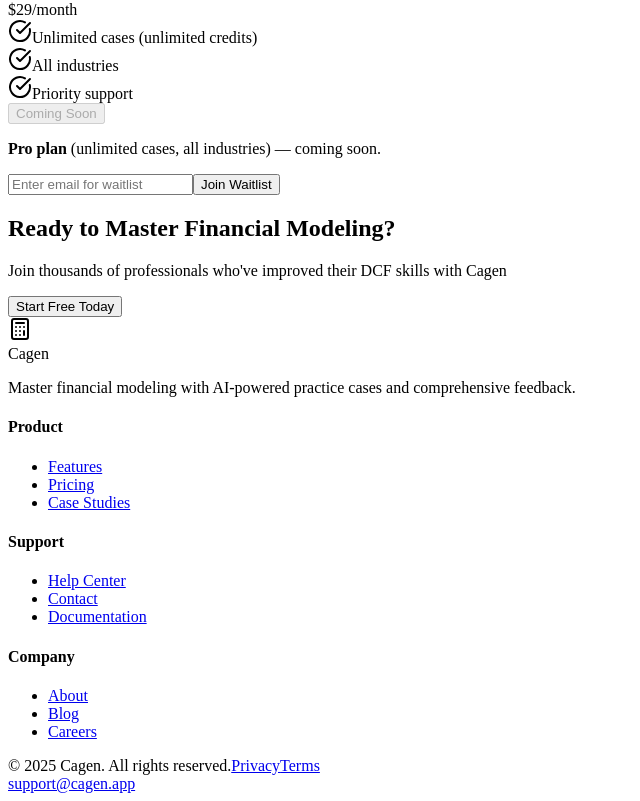
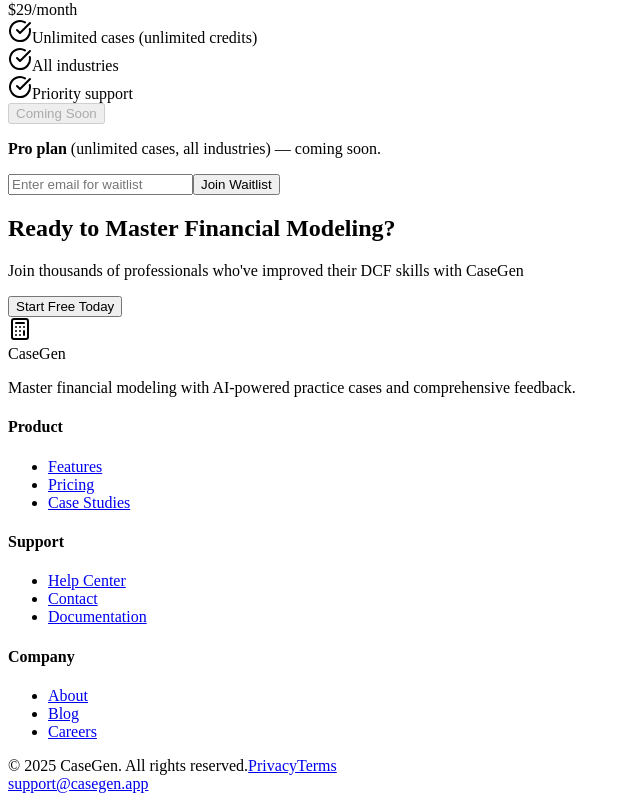
Before and after one commit to ckst1332/CaseGen, a Next.js app: page / in a window 1280 px wide. Shown: the part 1798-2599 px from the top of the page, without its empty margins (0-640 px from the left). Built offline with nearby package versions, Linux system fonts and the light colour scheme.

Commit message:
Rename branding from Cagen to CaseGen

```diff
--- a/src/pages/Account.jsx
+++ b/src/pages/Account.jsx
@@ -201,7 +201,7 @@ export default function Account() {
                 <strong>Pro plan</strong> (unlimited cases, all industries) — coming soon.
               </p>
               <p className="text-xs text-slate-500">
-                Join the waitlist at support@cagen.app for early access.
+                Join the waitlist at support@casegen.app for early access.
               </p>
             </div>
           </CardContent>
@@ -226,8 +226,8 @@ export default function Account() {
             </div>
             <p className="text-xs text-slate-500 mt-4">
               Need help? Contact us at{" "}
-              <a href="mailto:support@cagen.app" className="text-blue-600 hover:underline">
-                support@cagen.app
+              <a href="mailto:support@casegen.app" className="text-blue-600 hover:underline">
+                support@casegen.app
               </a>
             </p>
           </CardContent>
--- a/src/pages/Landing.jsx
+++ b/src/pages/Landing.jsx
@@ -61,7 +61,7 @@ export default function Landing() {
               <div className="w-8 h-8 bg-blue-600 rounded-lg flex items-center justify-center">
                 <Calculator className="w-5 h-5 text-white" />
               </div>
-              <span className="text-xl font-bold text-slate-900">Cagen</span>
+              <span className="text-xl font-bold text-slate-900">CaseGen</span>
             </div>
 
             <div className="hidden md:flex items-center gap-6">
@@ -377,7 +377,7 @@ export default function Landing() {
             Ready to Master Financial Modeling?
           </h2>
           <p className="text-xl text-blue-100 mb-8">
-            Join thousands of professionals who've improved their DCF skills with Cagen
+            Join thousands of professionals who've improved their DCF skills with CaseGen
           </p>
 
           <div className="flex flex-col sm:flex-row gap-4 justify-center">
@@ -401,7 +401,7 @@ export default function Landing() {
                 <div className="w-8 h-8 bg-blue-600 rounded-lg flex items-center justify-center">
                   <Calculator className="w-5 h-5 text-white" />
                 </div>
-                <span className="text-xl font-bold">Cagen</span>
+                <span className="text-xl font-bold">CaseGen</span>
               </div>
               <p className="text-slate-400 text-sm">
                 Master financial modeling with AI-powered practice cases and comprehensive feedback.
@@ -438,13 +438,13 @@ export default function Landing() {
 
           <div className="border-t border-slate-800 pt-8 flex flex-col md:flex-row justify-between items-center">
             <div className="flex gap-6 text-sm text-slate-400 mb-4 md:mb-0">
-              <span>© 2025 Cagen. All rights reserved.</span>
+              <span>© 2025 CaseGen. All rights reserved.</span>
               <a href="#" className="hover:text-white">Privacy</a>
               <a href="#" className="hover:text-white">Terms</a>
             </div>
             <div className="text-sm text-slate-400">
-              <a href="mailto:support@cagen.app" className="hover:text-white">
-                support@cagen.app
+              <a href="mailto:support@casegen.app" className="hover:text-white">
+                support@casegen.app
               </a>
             </div>
           </div>
--- a/src/pages/Layout.jsx
+++ b/src/pages/Layout.jsx
@@ -59,7 +59,7 @@ export default function Layout({ children, currentPageName }) {
                 <Calculator className="w-6 h-6 text-white" />
               </div>
               <div>
-                <h2 className="font-bold text-slate-900 text-lg">Cagen</h2>
+                <h2 className="font-bold text-slate-900 text-lg">CaseGen</h2>
                 <p className="text-xs text-slate-500 font-medium">Case Generator</p>
               </div>
             </Link>
@@ -101,7 +101,7 @@ export default function Layout({ children, currentPageName }) {
           <header className="bg-white border-b border-slate-200 px-6 py-4 md:hidden shadow-sm">
             <div className="flex items-center gap-4">
               <SidebarTrigger className="hover:bg-slate-100 p-2 rounded-lg transition-colors duration-200" />
-              <h1 className="text-xl font-bold text-slate-900">Cagen</h1>
+              <h1 className="text-xl font-bold text-slate-900">CaseGen</h1>
             </div>
           </header>
 
```
